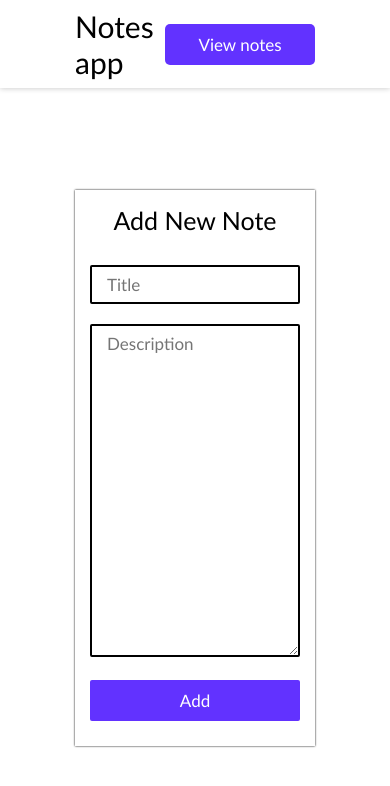
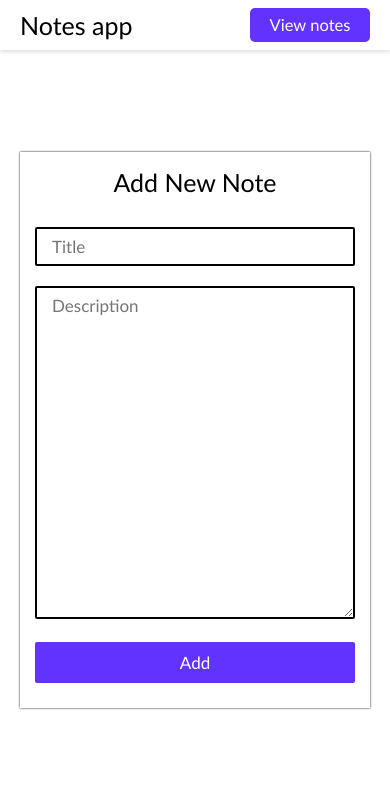
Before and after one commit to DharshiBalasubramaniyam/Notes-App, a React (Create React App) app: page /newnote in a window 390 px wide. Shown: the top 786 px of the page. Built offline with nearby package versions, Linux system fonts and the light colour scheme.

Commit message:
add responsive query

```diff
--- a/src/components/Styles.css
+++ b/src/components/Styles.css
@@ -128,3 +128,32 @@ section form input[type='submit'] {
     transition: 0.3s;
     cursor: pointer;
 }
+
+@media all and (max-width:900px) {
+    section {
+        padding: 20px;
+    }
+    header {
+        padding: 8px 20px;
+    }
+}
+@media all and (max-width:900px) {
+    header h1 {
+        font-size: 25px;
+    }
+    header .btn {
+        padding: 7px 0;
+        width: 120px;
+        font-size: 16.5px;
+    }
+    section .notes-container .note .title {
+        font-size: 18px;
+    }
+    section .notes-container .note .description {
+        font-size: 16px;
+    }
+    section .notes-container .note img {
+        height: 24px;
+        width: 24px;
+    }
+}
```
